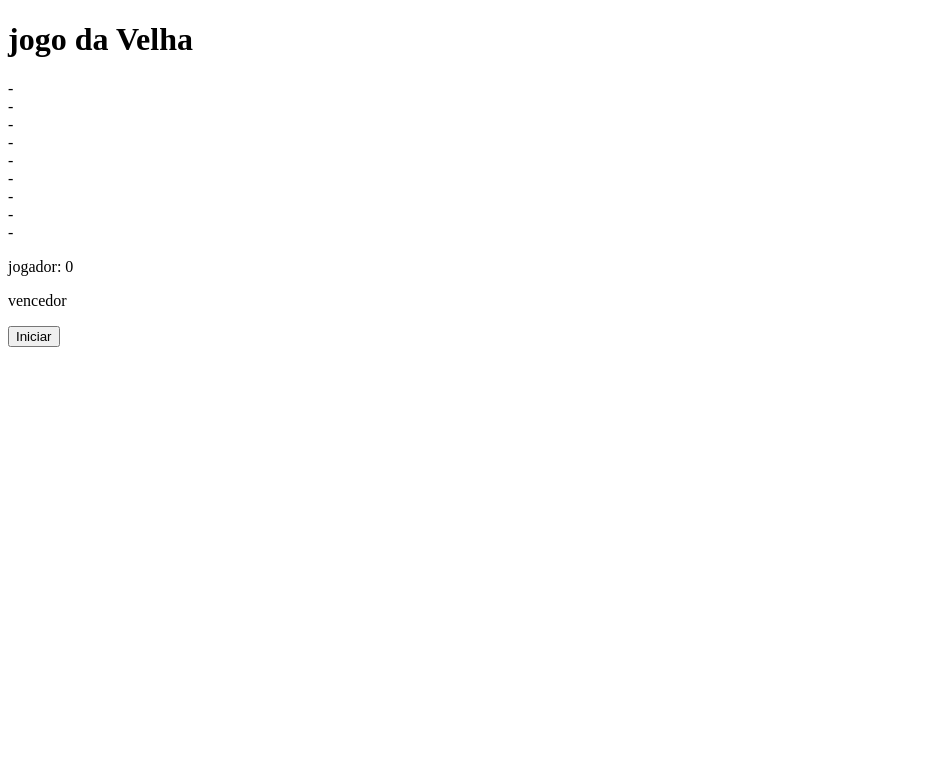
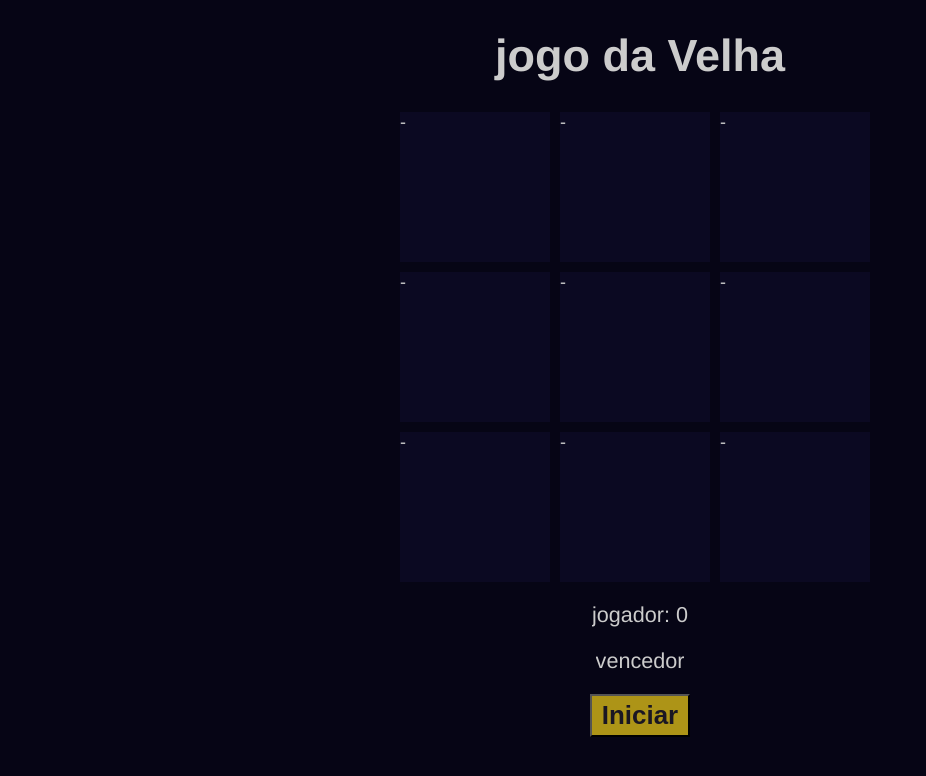
Before and after one commit to Leon0887-dev/jogoDaVelha, a website: page index.html in a window 1280 px wide. Shown: the whole page, without its empty margins (0-926 px from the left). Drawn offline with Linux system fonts and the light colour scheme.

Commit message:
feito css e algumas altereções no html

```diff
--- a/css/style.css
+++ b/css/style.css
@@ -0,0 +1,57 @@
+*{
+    margin: 0;
+    padding: 0;
+    box-sizing: border-box;
+    overflow: hidden;
+}
+
+body{
+    background-color: #060515;
+    font-family: 'Franklin Gothic Medium', 'Arial Narrow', Arial, sans-serif;
+    font-size: 18px;
+    color: #ccc;
+    height: 100vh;
+
+}
+
+header h1{
+    text-align: center;
+    color: #ccc;
+    font-size: 2.5em;
+    margin: 30px 0;
+}
+
+main{
+    display: flex;
+    flex-direction: column;
+    align-items: center;
+}
+
+.container-jogo{
+    display: flex;
+    flex-direction: row;
+    justify-content: center;
+}
+
+.qd-velha{
+    width: 150px;
+    height: 150px;
+    background-color:  #0b0a24e8;
+    margin: 0 10px 10px 0;
+    cursor: pointer;
+}
+
+.vez-jogar, .vencedor, .btn{
+    margin: 10px 0;
+    font-size: 1.2em;
+}
+
+.btn button{
+    padding: 5px;
+    font-size: 1.2em;
+    width: 100px;
+    background-color: #ad9417;
+    font-weight: bold;
+    color: #0b0a24e8 ;
+    cursor: pointer;
+}
--- a/index.html
+++ b/index.html
@@ -14,20 +14,20 @@
     </header>
     <main>
         <div class="container-jogo">
-            <div id="1">
-                <div class="qd-velha">-</div>
-                <div class="qd-velha">-</div>
-                <div class="qd-velha">-</div>
+            <div id="fileira1">
+                <div id="1" class="qd-velha">-</div>
+                <div  id="2" class="qd-velha">-</div>
+                <div id="3" class="qd-velha">-</div>
             </div>
-            <div id="2">
-                <div class="qd-velha">-</div>
-                <div class="qd-velha">-</div>
-                <div class="qd-velha">-</div>
+            <div id="fileira2">
+                <div id="4" class="qd-velha">-</div>
+                <div id="5" class="qd-velha">-</div>
+                <div id="6" class="qd-velha">-</div>
             </div>
-            <div id="3">
-                <div class="qd-velha">-</div>
-                <div class="qd-velha">-</div>
-                <div class="qd-velha">-</div>
+            <div id="fileira3">
+                <div id="7" class="qd-velha">-</div>
+                <div id="8" class="qd-velha">-</div>
+                <div id="9" class="qd-velha">-</div>
             </div>
         </div>
         <div class="vez-jogar">
```
